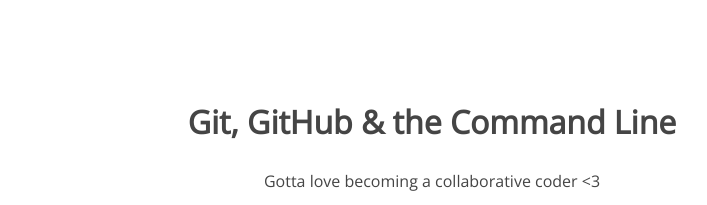
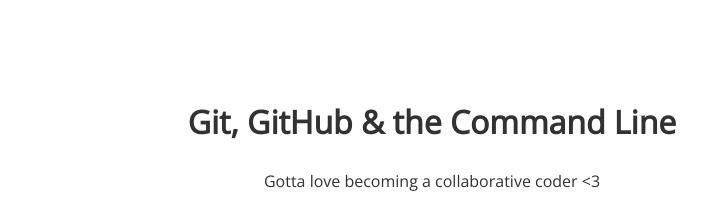
Before and after one commit to rayrayspice/105-project-master, a plain HTML site: page index.html in a window 1280 px wide. Shown: the top 205 px of the page, without its empty margins (208-915 px from the left). Drawn offline with nearby package versions, Linux system fonts and the light colour scheme.

Commit message:
changed color of header text

```diff
--- a/css/style.css
+++ b/css/style.css
@@ -5,7 +5,7 @@ section {
 section h1,
 section p {
 	text-align: center;
-	color: #454545;
+	color: #323232;
 }
 section h1 {
 	font: 32px 'Open Sans';
```
